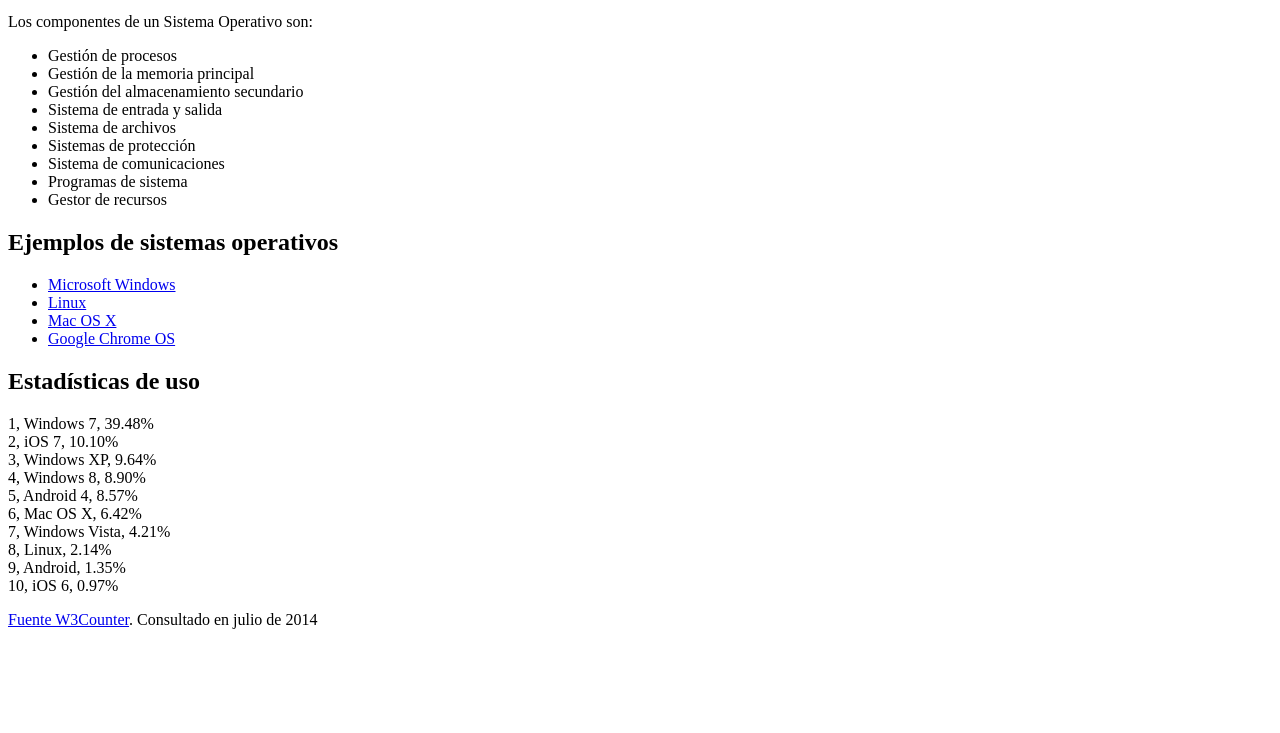
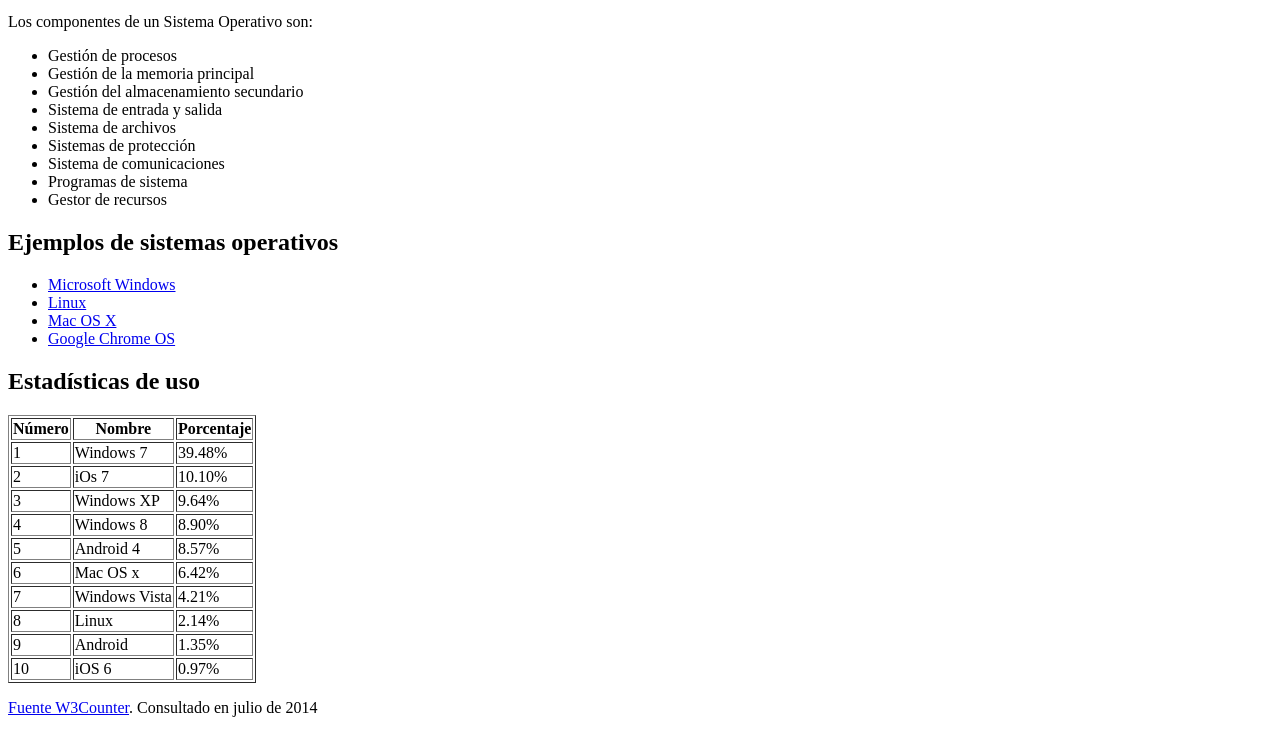
Before and after one commit to UCC-Programacion-Web-II-2020/ejercicios-html-avera-developer, a plain HTML site: page E02/index.html in a window 1280 px wide. Shown: the part 119-852 px from the top of the page. Before the commit the page ends 800 px from the top, so only its background shows below. Drawn offline with Linux system fonts and the light colour scheme.

Commit message:
Se agrega la tabla pendiente

```diff
--- a/E02/index.html
+++ b/E02/index.html
@@ -27,16 +27,67 @@
         <li><a href="chrome.html">Google Chrome OS</a></li>
     </ul>
     <h2>Estadísticas de uso</h2>
-    <p>1, Windows 7, 39.48%<br />
-    2, iOS 7, 10.10%<br />
-    3, Windows XP, 9.64%<br />
-    4, Windows 8, 8.90%<br />
-    5, Android 4, 8.57%<br />
-    6, Mac OS X, 6.42%<br />
-    7, Windows Vista, 4.21%<br />
-    8, Linux, 2.14%<br />
-    9, Android, 1.35%<br />
-    10, iOS 6, 0.97%</p>
+    <table border="1">
+        <thead>
+            <tr>
+                <th>Número</th>
+                <th>Nombre</th>
+                <th>Porcentaje</th>
+            </tr>
+        </thead>
+        <tbody>
+            <tr>
+                <td>1</td>
+                <td>Windows 7</td>
+                <td>39.48%</td>
+            </tr>
+            <tr>
+                <td>2</td>
+                <td>iOs 7</td>
+                <td>10.10%</td>
+            </tr>
+            <tr>
+                <td>3</td>
+                <td>Windows XP</td>
+                <td>9.64%</td>
+            </tr>
+            <tr>
+                <td>4</td>
+                <td>Windows 8</td>
+                <td>8.90%</td>
+            </tr>
+            <tr>
+                <td>5</td>
+                <td>Android 4</td>
+                <td>8.57%</td>
+            </tr>
+            <tr>
+                <td>6</td>
+                <td>Mac OS x</td>
+                <td>6.42%</td>
+            </tr>
+            <tr>
+                <td>7</td>
+                <td>Windows Vista</td>
+                <td>4.21%</td>
+            </tr>
+            <tr>
+                <td>8</td>
+                <td>Linux</td>
+                <td>2.14%</td>
+            </tr>
+            <tr>
+                <td>9</td>
+                <td>Android</td>
+                <td>1.35%</td>
+            </tr>
+            <tr>
+                <td>10</td>
+                <td>iOS 6</td>
+                <td>0.97%</td>
+            </tr>
+        </tbody>
+    </table>
     <p><a href="http://www.w3counter.com/globalstats.php" target="_blank">Fuente W3Counter</a>. Consultado en julio de 2014</p>
 </body>
 </html>
```
